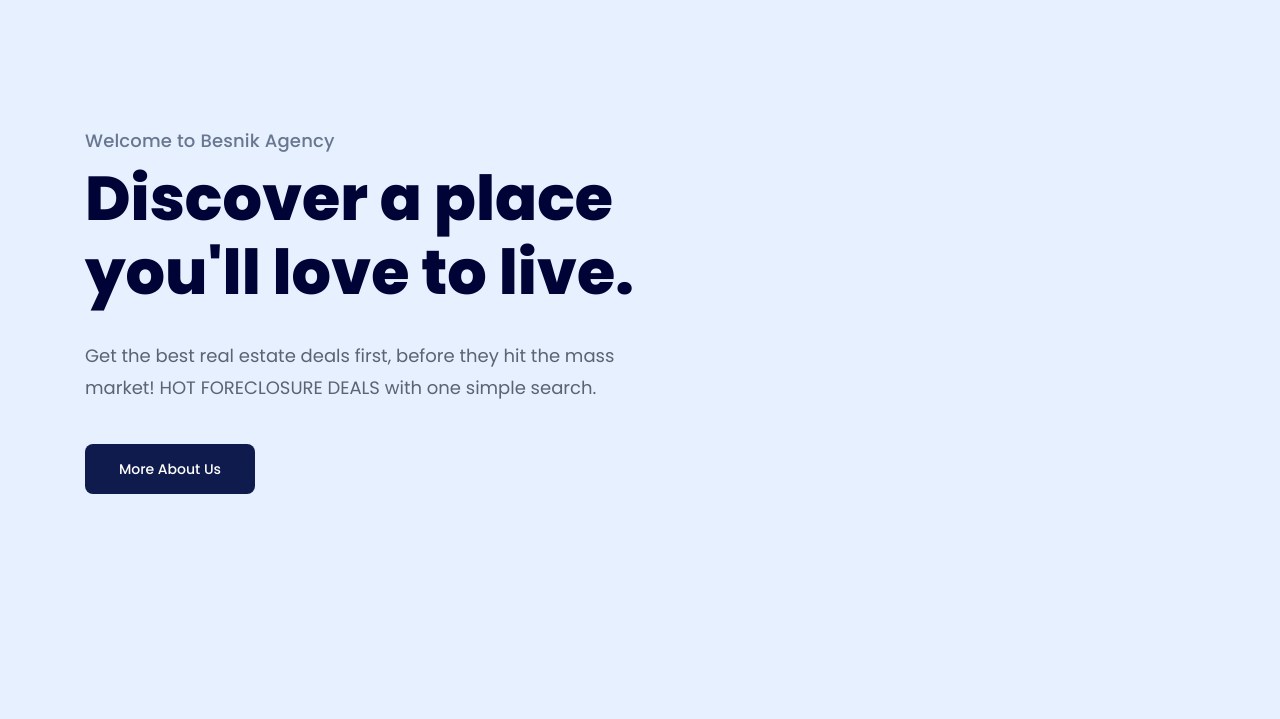
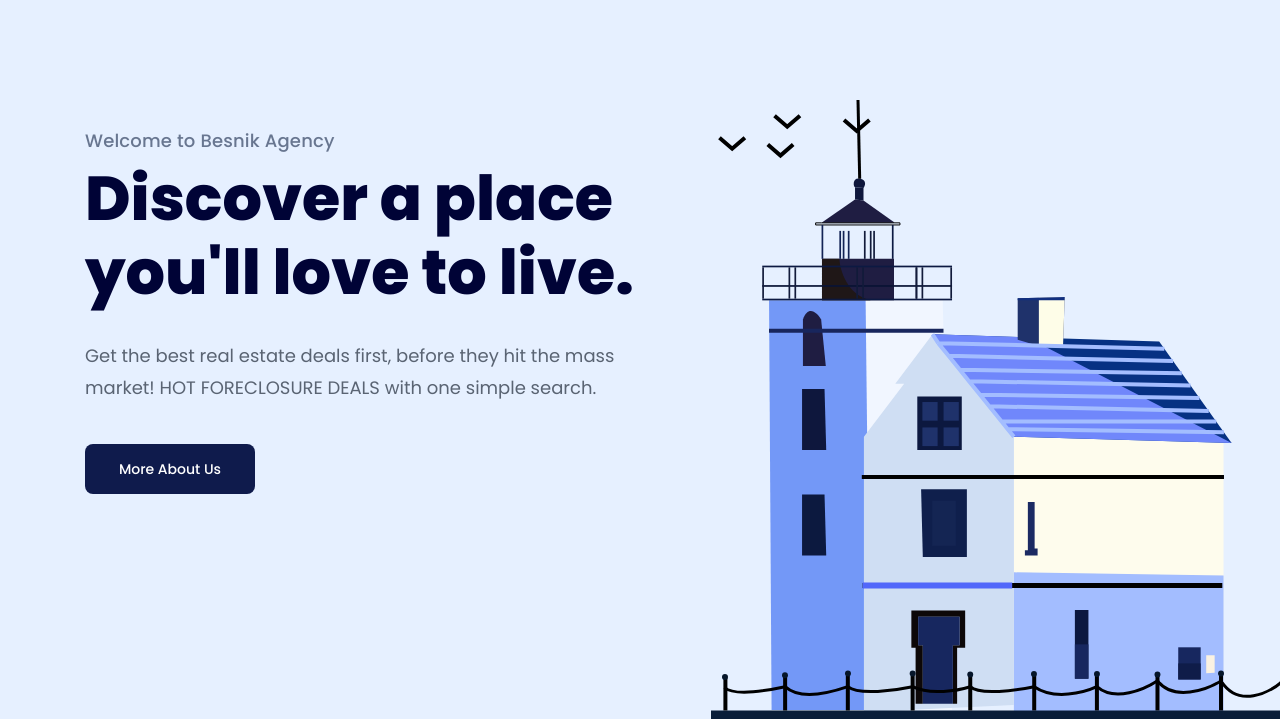
Before and after one commit to Hehe-Boiz/f8-project-01, a plain HTML site: page index.html in a window 1280 px wide. Shown: the part 81-800 px from the top of the page. Drawn offline with Linux system fonts and the light colour scheme.

Commit message:
Làm Hero Image

```diff
--- a/assets/css/style.css
+++ b/assets/css/style.css
@@ -44,8 +44,9 @@ a{
 .btn:hover{
     opacity: 0.9;
 }
-/* Header */
+/*============= Header =============*/
 .header{
+    position: relative;
     background-color: #E6F0FF;
     height: 100vh;
 }
@@ -116,3 +117,9 @@ a{
     min-width: 170px;
     margin-top: 40px;
 }
+.hero-img{
+    position: absolute;
+    /* để phù hợp mọi màn hình */
+    right: calc((100vw - 1110px) / 2 - 100px );
+    bottom: 0;
+}
--- a/index.html
+++ b/index.html
@@ -49,6 +49,8 @@
                         <!-- cta: Call to action kêu gọi hành động -->
                         <a href="#!" class="btn hero-cta">More About Us</a>
                     </div>
+                    <img src="assets/img/hero-img.svg" alt="Discover a place
+                    you'll love to live." class="hero-img">
                 </div>
             </div>
         </header>
```
Also changed, not shown: assets/img/hero-img.svg (added).
